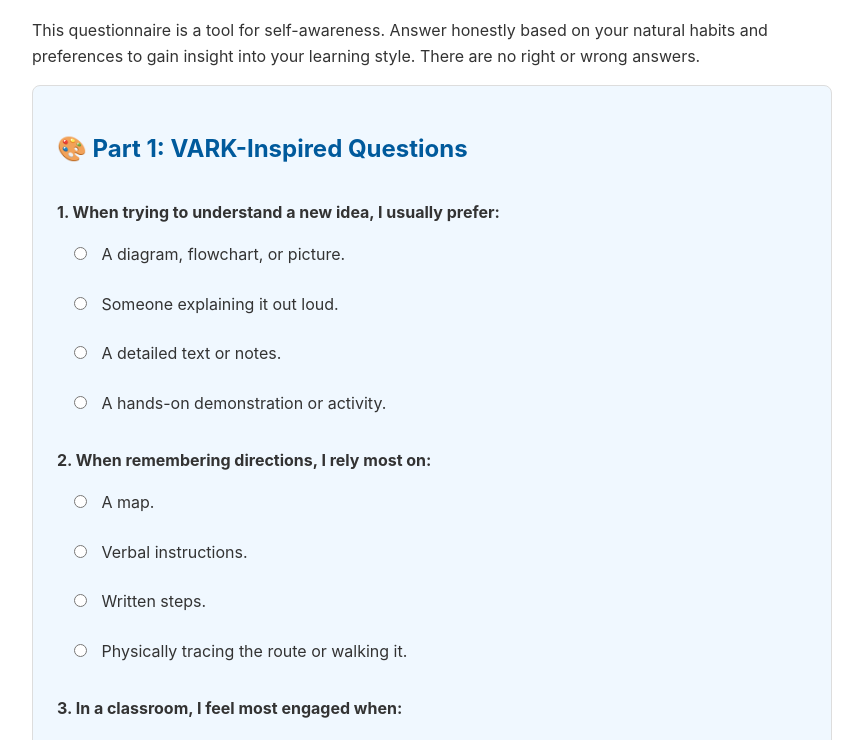
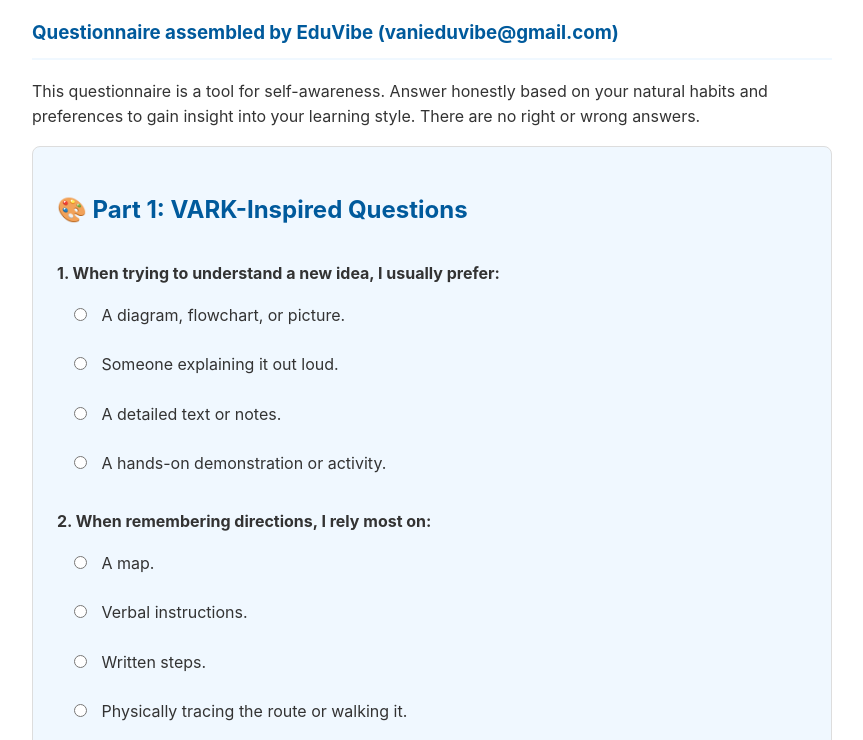
Before and after one commit to srkdroid/learningstyles, a plain HTML site: page index.html in a window 1280 px wide. Shown: the part 140-880 px from the top of the page, without its empty margins (208-1071 px from the left). Drawn offline with Linux system fonts and the light colour scheme.

Commit message:
Update index.html

```diff
--- a/index.html
+++ b/index.html
@@ -159,6 +159,7 @@
 
     <div class="container">
         <h1>Learning Skills Self-Assessment</h1>
+        <h3>Questionnaire assembled by EduVibe (vanieduvibe@gmail.com)</h3>
         <p>This questionnaire is a tool for self-awareness. Answer honestly based on your natural habits and preferences to gain insight into your learning style. There are no right or wrong answers.</p>
 
         <form id="assessmentForm">
```
